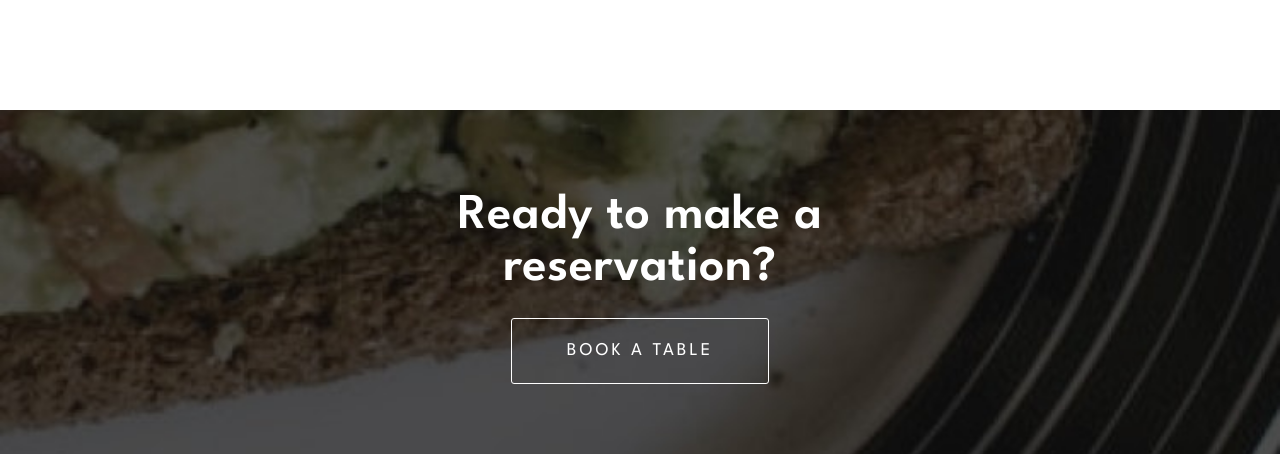
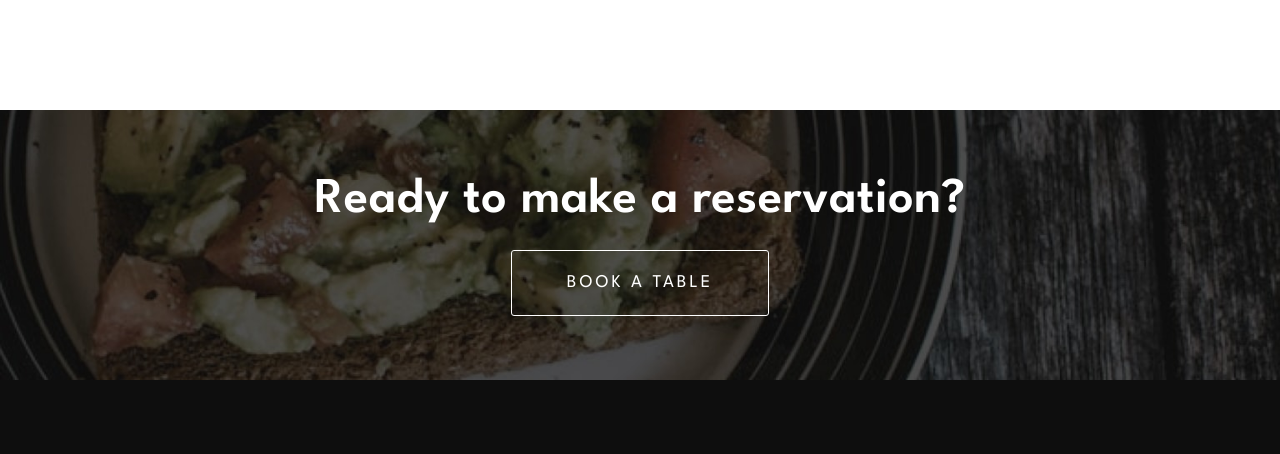
Before and after one commit to richieAiello/dine-restaurant-website, a website: page index.html in a window 1280 px wide. Shown: the part 4270-4724 px from the top of the page. Drawn offline with Linux system fonts and the light colour scheme.

Commit message:
Styled section reservation in main for tablet.

```diff
--- a/index.html
+++ b/index.html
@@ -200,7 +200,7 @@
         </section>
         <!-- Default event is Family Gathering, changed on click with JavaScript. -->
         <section class="events">
-            <div class="container--events wrapper">
+            <div class="container--secondary wrapper">
                 <div class="context">
                     <h2 class="events__heading main__heading">Family Gathering</h2>
                     <p class="events__text main__text">
@@ -290,7 +290,7 @@
             </div>
         </section>
         <section class="reservation">
-            <div class="container">
+            <div class="container--secondary">
                  <h2 class="main__heading">Ready to make a reservation?</h2>
                  <a href="./src/booking.html" class="btn btn--light link">
                      book a table
--- a/src/main.scss
+++ b/src/main.scss
@@ -45,7 +45,7 @@ $tan: #9E7F66;
     width: min(100% - 3rem, 573px, 1110px);
     margin-inline: auto;
 
-    &--events {
+    &--secondary {
         width: min(100% - 3rem, 689px, 1110px);
         margin-inline: auto;
     }
@@ -376,6 +376,14 @@ $tan: #9E7F66;
         .main__heading {
             margin-bottom: 1.5rem;
         }
+
+        @media(min-width: 635px) {
+
+            & {
+                background-image: url("../images/homepage/ready-bg-tablet@2x.jpg");
+                padding: 4rem 0;
+            }
+        }
     }
 }
 
```
Also changed, not shown: src/style.css.
